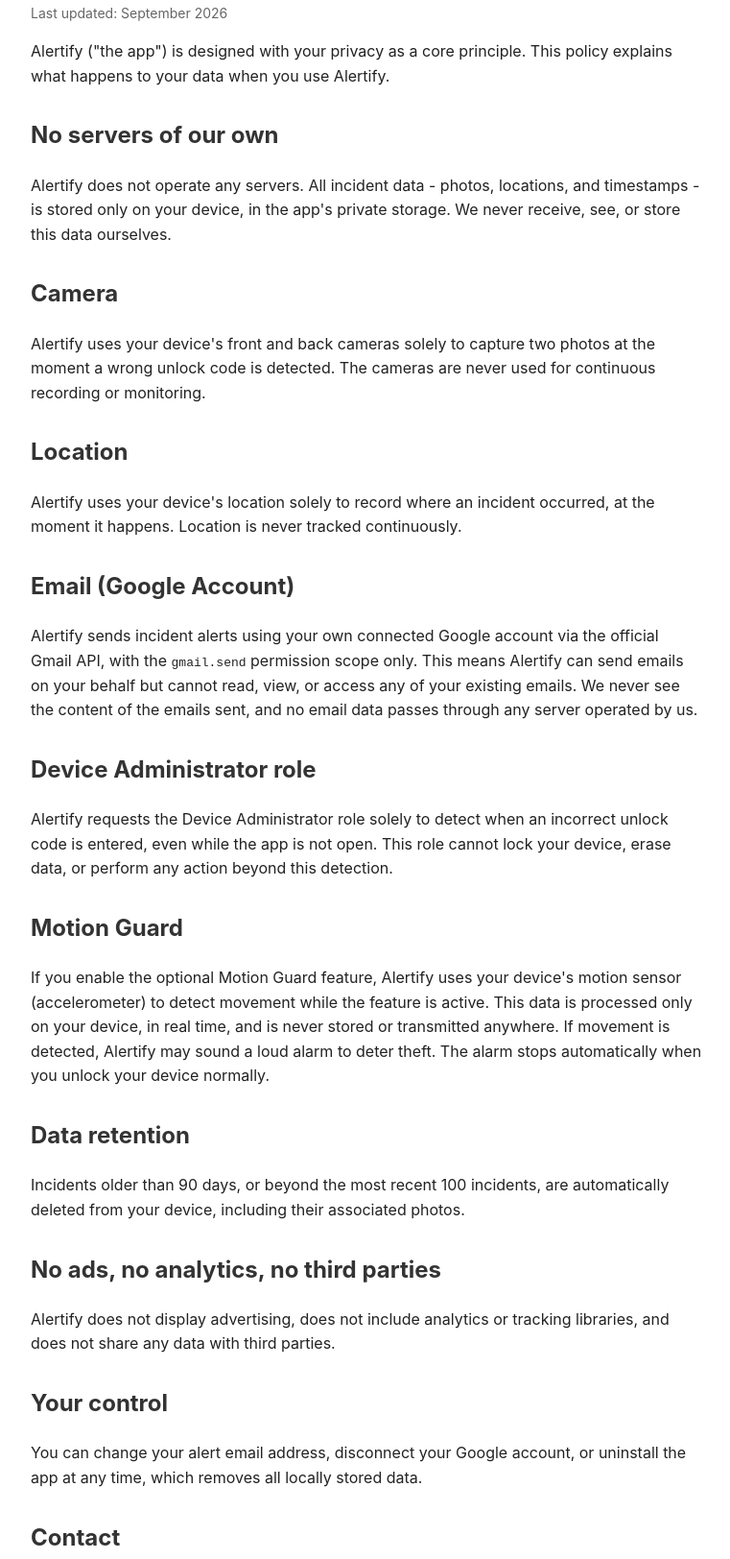
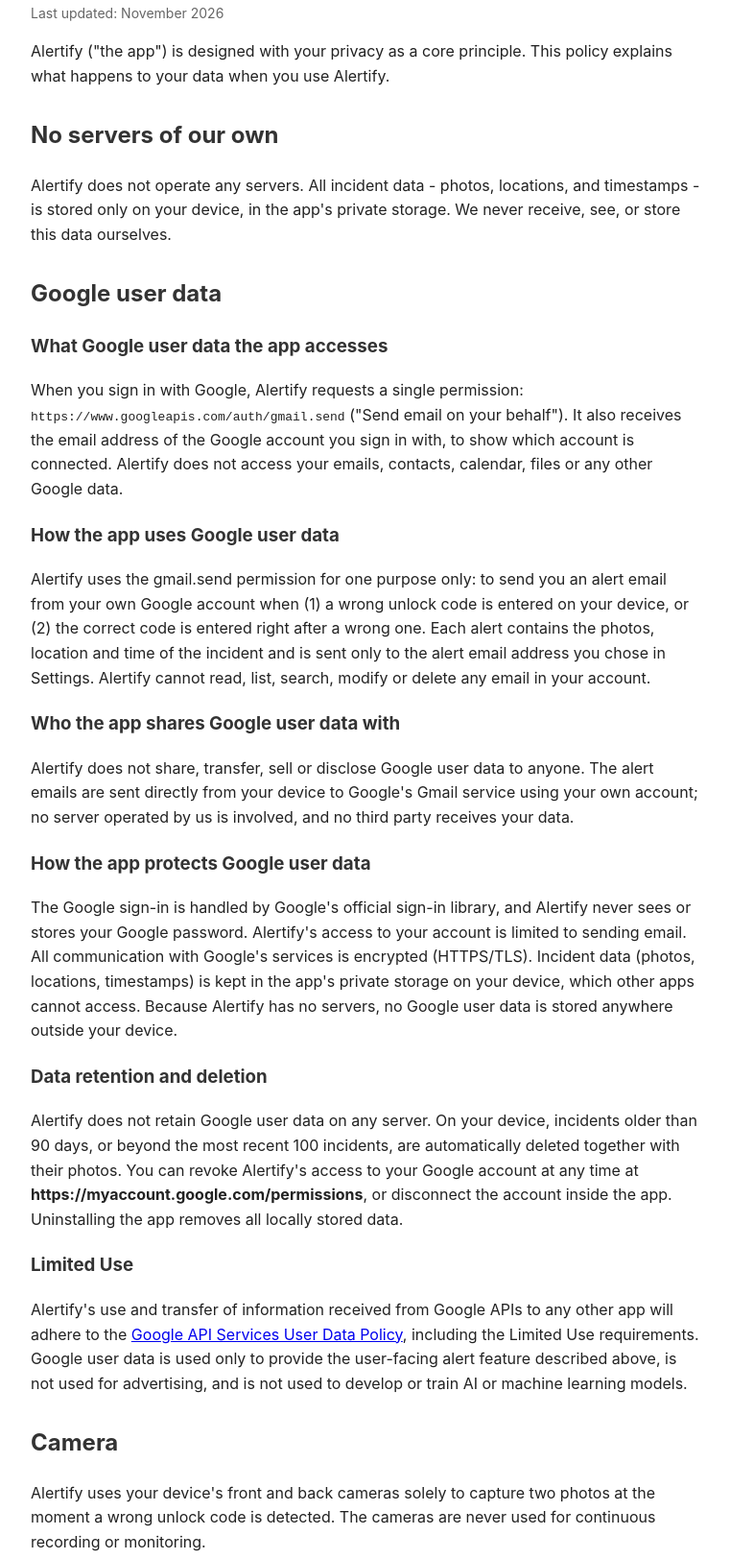
Before and after one commit to vmc-apps/alertify-privacy, a plain HTML site: page index.html in a window 1280 px wide. Shown: the part 110-1734 px from the top of the page at 96% size, without its empty margins (258-1019 px from the left). Drawn offline with Linux system fonts and the light colour scheme.

Commit message:
Update index.html

```diff
--- a/index.html
+++ b/index.html
@@ -8,18 +8,39 @@
   body { font-family: -apple-system, Arial, sans-serif; max-width: 700px; margin: 40px auto; padding: 0 20px; line-height: 1.6; color: #222; }
   h1 { color: #111; }
   h2 { color: #333; margin-top: 30px; }
+  h3 { color: #333; margin-top: 20px; }
   .updated { color: #666; font-size: 14px; }
 </style>
 </head>
 <body>
 
 <h1>Alertify - Privacy Policy</h1>
-<p class="updated">Last updated: September 2026</p>
+<p class="updated">Last updated: November 2026</p>
 
 <p>Alertify ("the app") is designed with your privacy as a core principle. This policy explains what happens to your data when you use Alertify.</p>
 
 <h2>No servers of our own</h2>
 <p>Alertify does not operate any servers. All incident data - photos, locations, and timestamps - is stored only on your device, in the app's private storage. We never receive, see, or store this data ourselves.</p>
+
+<h2>Google user data</h2>
+
+<h3>What Google user data the app accesses</h3>
+<p>When you sign in with Google, Alertify requests a single permission: <code>https://www.googleapis.com/auth/gmail.send</code> ("Send email on your behalf"). It also receives the email address of the Google account you sign in with, to show which account is connected. Alertify does not access your emails, contacts, calendar, files or any other Google data.</p>
+
+<h3>How the app uses Google user data</h3>
+<p>Alertify uses the gmail.send permission for one purpose only: to send you an alert email from your own Google account when (1) a wrong unlock code is entered on your device, or (2) the correct code is entered right after a wrong one. Each alert contains the photos, location and time of the incident and is sent only to the alert email address you chose in Settings. Alertify cannot read, list, search, modify or delete any email in your account.</p>
+
+<h3>Who the app shares Google user data with</h3>
+<p>Alertify does not share, transfer, sell or disclose Google user data to anyone. The alert emails are sent directly from your device to Google's Gmail service using your own account; no server operated by us is involved, and no third party receives your data.</p>
+
+<h3>How the app protects Google user data</h3>
+<p>The Google sign-in is handled by Google's official sign-in library, and Alertify never sees or stores your Google password. Alertify's access to your account is limited to sending email. All communication with Google's services is encrypted (HTTPS/TLS). Incident data (photos, locations, timestamps) is kept in the app's private storage on your device, which other apps cannot access. Because Alertify has no servers, no Google user data is stored anywhere outside your device.</p>
+
+<h3>Data retention and deletion</h3>
+<p>Alertify does not retain Google user data on any server. On your device, incidents older than 90 days, or beyond the most recent 100 incidents, are automatically deleted together with their photos. You can revoke Alertify's access to your Google account at any time at <strong>https://myaccount.google.com/permissions</strong>, or disconnect the account inside the app. Uninstalling the app removes all locally stored data.</p>
+
+<h3>Limited Use</h3>
+<p>Alertify's use and transfer of information received from Google APIs to any other app will adhere to the <a href="https://developers.google.com/terms/api-services-user-data-policy">Google API Services User Data Policy</a>, including the Limited Use requirements. Google user data is used only to provide the user-facing alert feature described above, is not used for advertising, and is not used to develop or train AI or machine learning models.</p>
 
 <h2>Camera</h2>
 <p>Alertify uses your device's front and back cameras solely to capture two photos at the moment a wrong unlock code is detected. The cameras are never used for continuous recording or monitoring.</p>
@@ -42,6 +63,9 @@
 <h2>No ads, no analytics, no third parties</h2>
 <p>Alertify does not display advertising, does not include analytics or tracking libraries, and does not share any data with third parties.</p>
 
+<h2>Purchases</h2>
+<p>Alertify offers a free 3-day trial and a one-time in-app purchase processed by Google Play. Payments are handled entirely by Google; Alertify never sees or stores your payment details.</p>
+
 <h2>Your control</h2>
 <p>You can change your alert email address, disconnect your Google account, or uninstall the app at any time, which removes all locally stored data.</p>
 
```
